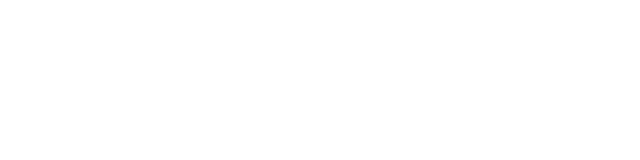
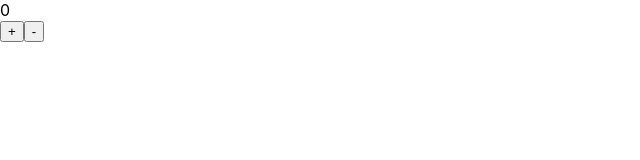
Before and after one commit to freshjs-fte/react-start, a React (Create React App) app: page /counter in a window 1280 px wide. Shown: the top 160 px of the page, without its empty margins (0-640 px from the left). Built offline with nearby package versions, Linux system fonts and the light colour scheme.

Commit message:
Add reducer hook

```diff
--- a/src/App.jsx
+++ b/src/App.jsx
@@ -1,13 +1,19 @@
-import React from "react";
+import React, { useState } from "react";
 import { BrowserRouter, Switch, Route } from "react-router-dom";
-import SignUpPage from "./pages/SignUp";
-import MainPage from "./pages/Main";
+// import SignUpPage from "./pages/SignUp";
+// import MainPage from "./pages/Main";
 import Chat from "./components/Chat";
 import "./App.css";
+import Header from "./components/Header";
+import CounterFunc from "components/CounterFunc";
 
 function App() {
+  const [user, setUser] = useState({});
+
   return (
     <BrowserRouter>
+
+
       <Switch>
         {/* <Route exact path="/">
           <MainPage />
@@ -15,11 +21,13 @@ function App() {
         <Route exact path="/signup">
           <SignUpPage />
         </Route> */}
+        <Route exact path="/counter">
+          <CounterFunc></CounterFunc>
+        </Route>
 
         <Route exact path="/chat">
           <Chat />
         </Route>
-
       </Switch>
     </BrowserRouter>
   );
--- a/src/components/CounterFunc/index.jsx
+++ b/src/components/CounterFunc/index.jsx
@@ -1,50 +1,43 @@
-import React, { useState, useEffect } from "react";
+import React, { useReducer } from "react";
+
+const reducer = (state, action) => {
+  console.log(action);
+
+  switch (action.type) {
+    case "increment": {
+      return { counter: state.counter + 1 };
+    }
+    case "decrement": {
+      return { counter: state.counter - 1 };
+    }
+    default: {
+      return state;
+    }
+  }
+};
 
 export default function CounterFunc(props) {
-  const [count, setCount] = useState(0);
-  const [step, setStep] = useState(1);
-  const [error, setError] = useState(0);
-
-  const handleStepChange = ({ target: { value } }) => {
-    if (Number(value) > 0 && Number(value) < 10) {
-      setStep(Number(value));
-    }
-    else {
-      setError('Больше или меньше разрешенного значения');
-    }
-  };
-
-  const increment = (count, step, setCount) => {
-    setCount(count + step);
-    // console.log(count);
-  };
-
-  // WIP
-  useEffect(() => {
-    const interval = setInterval(() => {
-      console.log("interval");
-    }, 1000);
-
-    return () => {
-      console.log(interval);
-      clearInterval(interval);
-      console.log("clear interval");
-    };
-  }, []);
+  const [state, dispatch] = useReducer(reducer, { counter: 0 });
 
   return (
     <>
-      <div>{count}</div>
+      <div>{state.counter}</div>
+
       <button
         onClick={() => {
-          increment(count, step, setCount);
+          dispatch({ type: "increment" });
         }}
       >
-        +{step}
+        +
       </button>
-      <div>{error}</div>
-      <input type="range" value={step} onChange={handleStepChange} />
-      <input type="number" value={step} onChange={handleStepChange} />
+
+      <button
+        onClick={() => {
+          dispatch({ type: "decrement" });
+        }}
+      >
+        -
+      </button>
     </>
   );
 }
```
